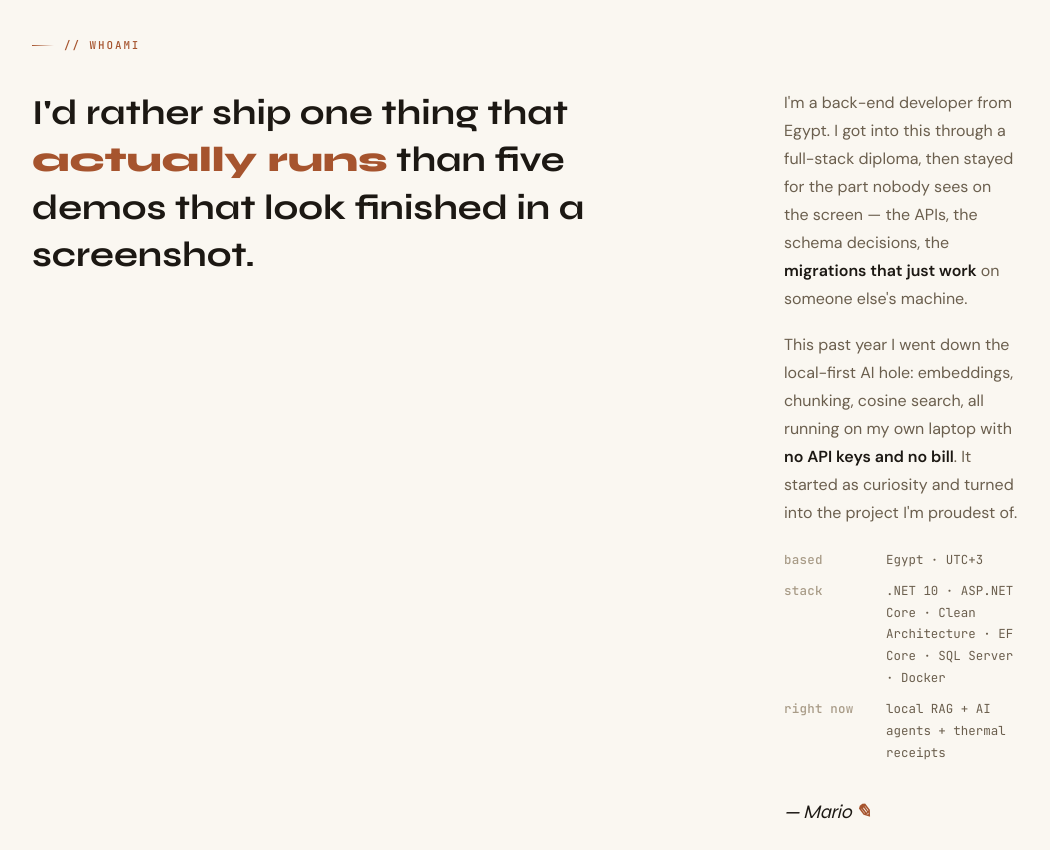
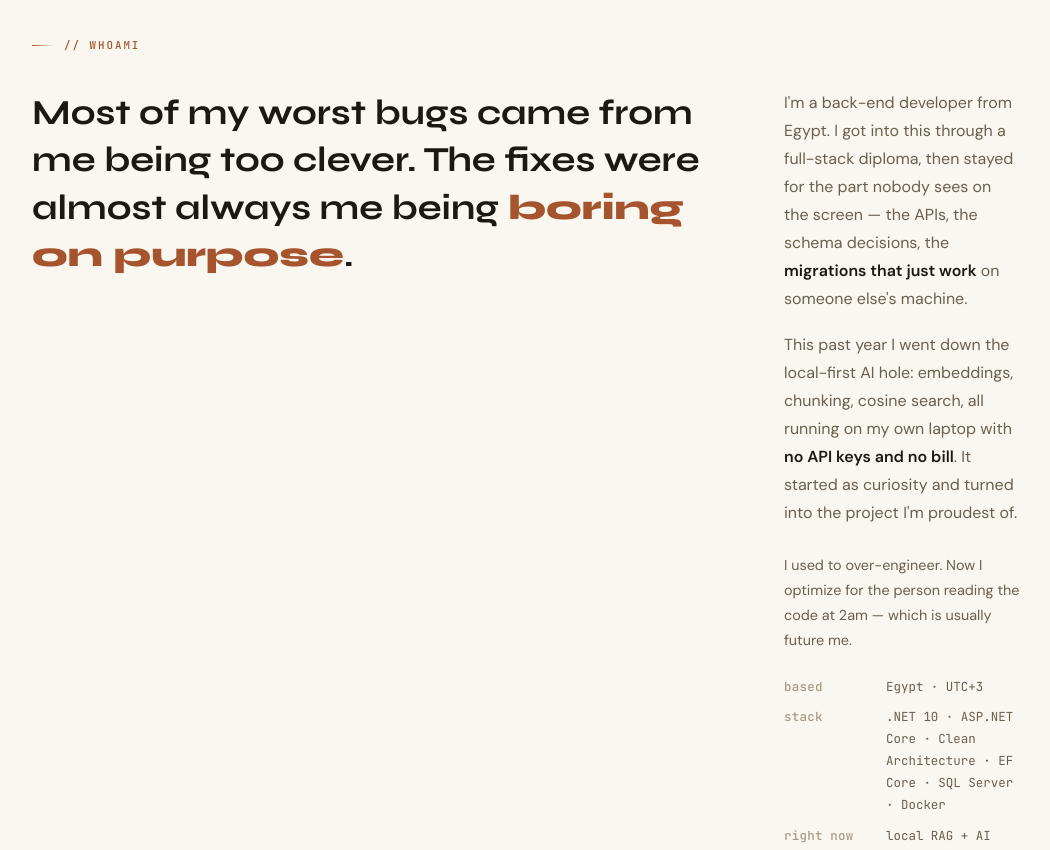
Before and after one commit to Mariomedhat899/Mario-s-Portfolio, an Angular app: page / in a window 1280 px wide. Shown: the part 1140-1990 px from the top of the page, without its empty margins (114-1164 px from the left). Built offline with nearby package versions, Linux system fonts and the light colour scheme.

Commit message:
Add humble note to About section
- Updated hero line to 'Most of my worst bugs came from me being too clever. The fixes were almost always me being boring on purpose.'
- Added reflection line about optimizing for the person reading code at 2am (usually future me)

```diff
--- a/src/app/components/about/about.component.html
+++ b/src/app/components/about/about.component.html
@@ -3,11 +3,12 @@
     <div class="eyebrow reveal">// whoami</div>
     <div class="about-grid reveal" style="margin-top:34px">
       <p class="about-big">
-        I'd rather ship one thing that <b>actually runs</b> than five demos that look finished in a screenshot.
+        Most of my worst bugs came from me being too clever. The fixes were almost always me being <b>boring on purpose</b>.
       </p>
       <div class="about-side">
         <p>I'm a back-end developer from Egypt. I got into this through a full-stack diploma, then stayed for the part nobody sees on the screen — the APIs, the schema decisions, the <b>migrations that just work</b> on someone else's machine.</p>
         <p>This past year I went down the local-first AI hole: embeddings, chunking, cosine search, all running on my own laptop with <b>no API keys and no bill</b>. It started as curiosity and turned into the project I'm proudest of.</p>
+        <p style="margin-top:8px;color:var(--muted);font-size:.9rem">I used to over-engineer. Now I optimize for the person reading the code at 2am — which is usually future me.</p>
         <div style="margin-top:4px;display:flex;flex-direction:column;gap:9px">
           <div class="fact-row"><b>based</b><span>Egypt · UTC+3</span></div>
           <div class="fact-row"><b>stack</b><span>.NET 10 · ASP.NET Core · Clean Architecture · EF Core · SQL Server · Docker</span></div>
```
